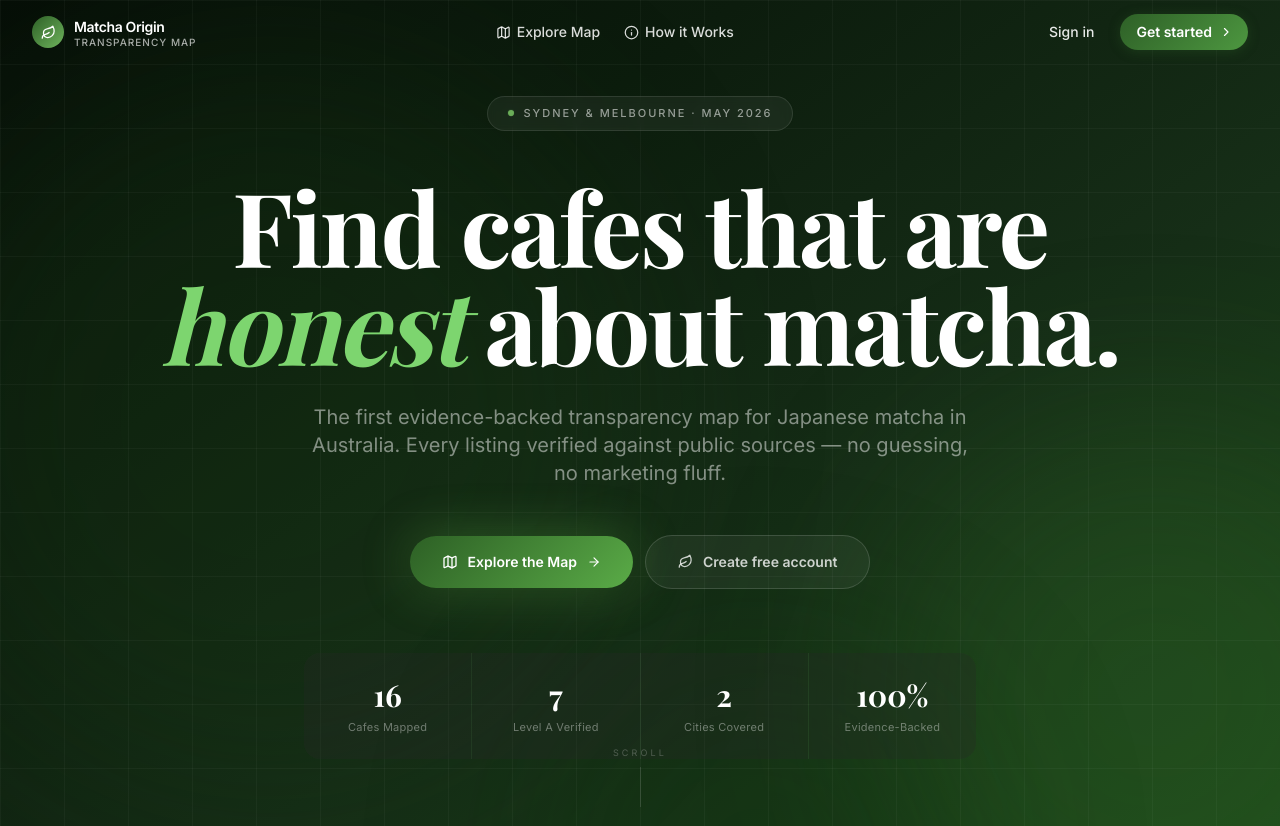
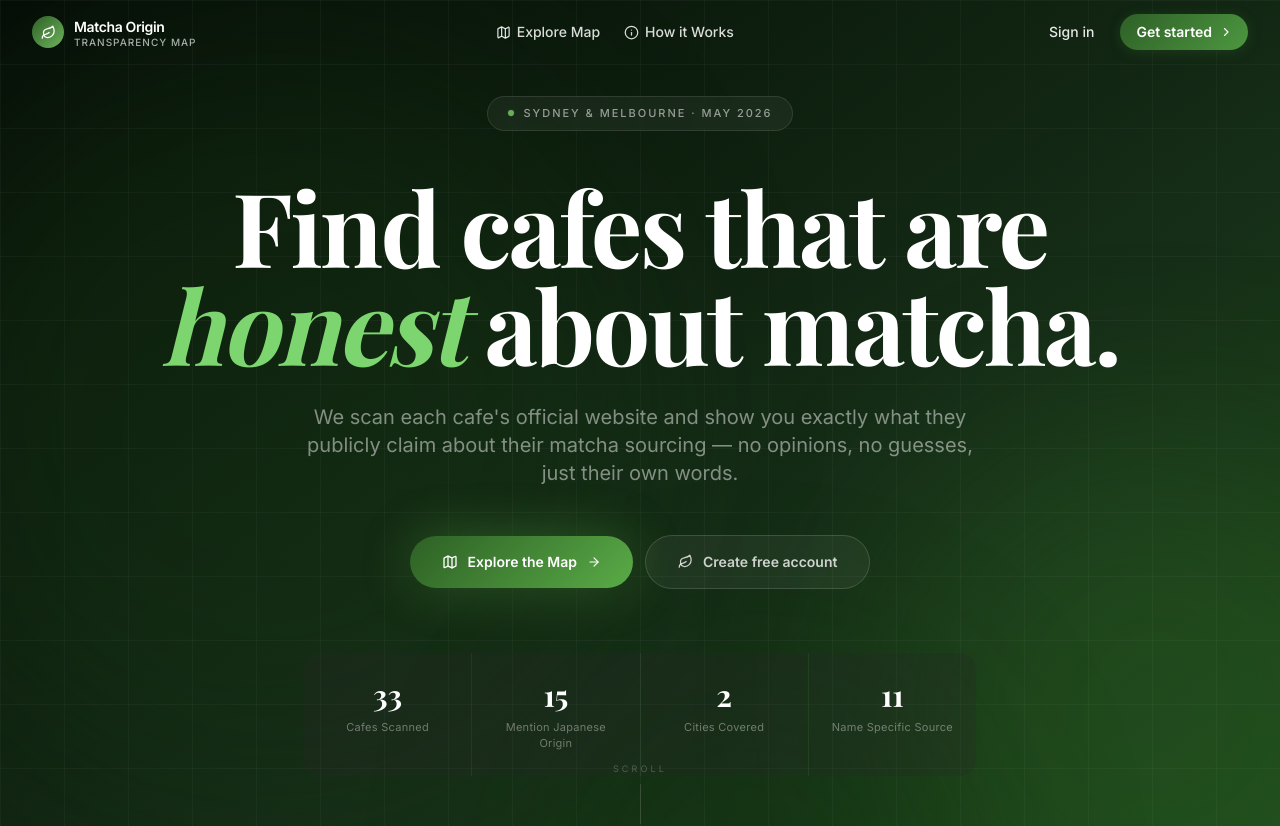
Before and after one commit to eishi0308/matcha-license, a Next.js app in the folder frontend/: page / in a window 1280 px wide. Shown: the top 826 px of the page. Built offline with nearby package versions, Linux system fonts and the light colour scheme; a web font is replaced by a local one.

Commit message:
fix: update landing page stats with data and clearer messaging

```diff
--- a/frontend/src/app/page.tsx
+++ b/frontend/src/app/page.tsx
@@ -27,10 +27,10 @@ const SPRING = { type: "spring" as const, stiffness: 300, damping: 28 };
 // ── Data ──────────────────────────────────────────────────────────────────
 
 const STATS = [
-  { value: 16,  suffix: "",  label: "Cafes Mapped" },
-  { value: 7,   suffix: "",  label: "Level A Verified" },
-  { value: 2,   suffix: "",  label: "Cities Covered" },
-  { value: 100, suffix: "%", label: "Evidence-Backed" },
+  { value: 33, suffix: "",  label: "Cafes Scanned" },
+  { value: 15, suffix: "",  label: "Mention Japanese Origin" },
+  { value: 2,  suffix: "",  label: "Cities Covered" },
+  { value: 11, suffix: "",  label: "Name Specific Source" },
 ];
 
 const LEVEL_CARDS = [
@@ -217,8 +217,7 @@ export default function HomePage() {
             initial={{ opacity: 0, y: 24 }} animate={{ opacity: 1, y: 0 }}
             transition={{ duration: 0.72, delay: 1.15, ease: EASE }}
           >
-            The first evidence-backed transparency map for Japanese matcha in Australia.
-            Every listing verified against public sources — no guessing, no marketing fluff.
+            We scan each cafe's official website and show you exactly what they publicly claim about their matcha sourcing — no opinions, no guesses, just their own words.
           </motion.p>
 
           {/* CTAs */}
```
